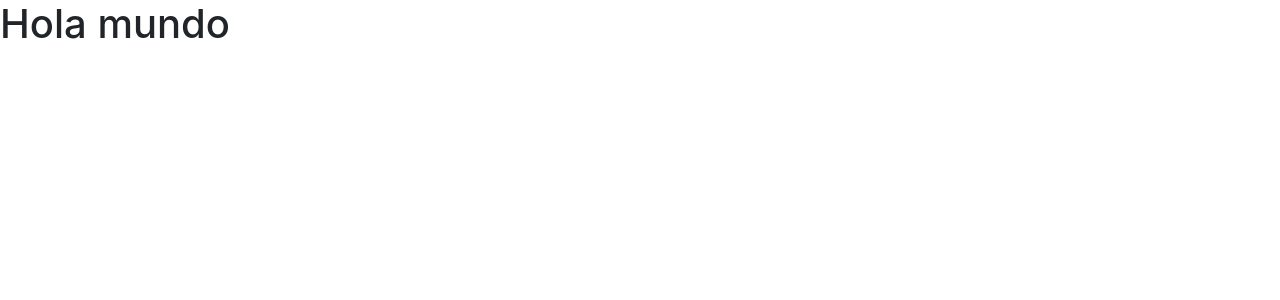
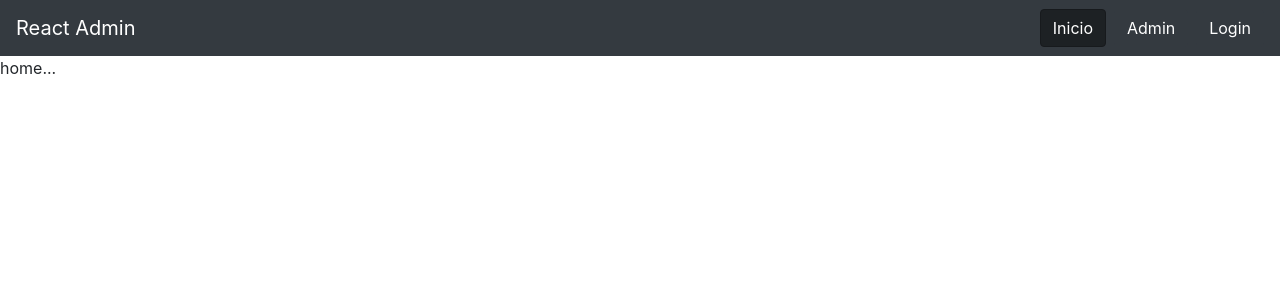
Before and after one commit to satoshi9394/react-firebase, a React (Create React App) app in the folder login-udemy-1/: page / in a window 1280 px wide. Shown: the top 300 px of the page. Built offline with nearby package versions, Linux system fonts and the light colour scheme.

Commit message:
creando navbar

```diff
--- a/login-udemy-1/src/App.jsx
+++ b/login-udemy-1/src/App.jsx
@@ -1,11 +1,27 @@
 import React from 'react';
+import { BrowserRouter as Router, Switch, Route} from 'react-router-dom'
 
+//components
+import Navbar from './components/Navbar'
 
 function App() {
   return (
-    <div className="App">
-      <h1>Hola mundo </h1>
-    </div>
+    <Router>
+      <div className="App">
+        <Navbar/>
+        <Switch>
+          <Route path="/" exact>
+            home...
+          </Route>
+          <Route path="/login">
+            login...
+          </Route>
+          <Route path="/admin">
+            admin...
+          </Route>
+        </Switch>
+      </div>
+    </Router>
   );
 }
 
--- /dev/null
+++ b/login-udemy-1/src/components/Navbar.jsx
@@ -0,0 +1,35 @@
+import React from 'react'
+import {Link, NavLink} from 'react-router-dom'
+
+const Navbar = () => {
+    return (
+        <div className="navbar navbar-dark bg-dark">
+            <Link to="/" className="navbar-brand">React Admin</Link>
+            <div>
+                <div className="d-flex">
+                    <NavLink
+                        className="btn btn-dark mr-2"
+                        to="/"
+                        exact
+                    >
+                        Inicio
+                    </NavLink>
+                    <NavLink
+                        className="btn btn-dark mr-2"
+                        to="/admin"
+                    >
+                        Admin
+                    </NavLink>
+                    <NavLink
+                        className="btn btn-dark"
+                        to="/login"
+                    >
+                        Login
+                    </NavLink>
+                </div>
+            </div>
+        </div>
+    )
+}
+
+export default Navbar
```
